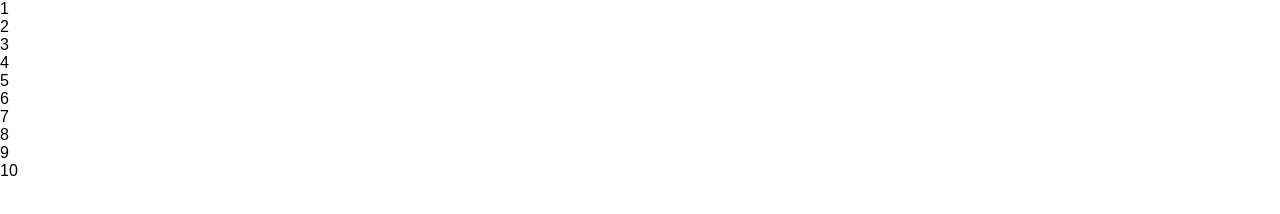
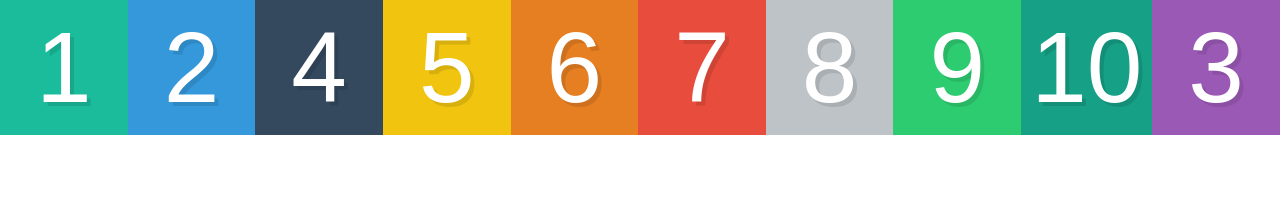
Before and after one commit to cybk/FlexboxPractice, a plain HTML site: page 02-order/index.html in a window 1280 px wide. Drawn offline with Linux system fonts and the light colour scheme.

Commit message:
Played with order

```diff
--- a/02-order/style.css
+++ b/02-order/style.css
@@ -7,3 +7,35 @@ input[type=reset],input[type=submit]{-webkit-appearance:button;cursor:pointer;}b
 
 
 /* Some default styles to make each box visible */
+.box {
+  color:white;
+  font-size: 100px;
+  text-align: center;
+  text-shadow:4px 4px 0 rgba(0,0,0,0.1);
+  padding:10px;
+}
+
+/* Colours for each box */
+.box1 { background:#1abc9c;}
+.box2 { background:#3498db;}
+.box3 { background:#9b59b6;}
+.box4 { background:#34495e;}
+.box5 { background:#f1c40f;}
+.box6 { background:#e67e22;}
+.box7 { background:#e74c3c;}
+.box8 { background:#bdc3c7;}
+.box9 { background:#2ecc71;}
+.box10 { background:#16a085;}
+
+/* Some default styles to make each box visible */
+.container{
+  display: flex;
+}
+
+.box{
+  flex:1;
+}
+
+.box3{
+  order: 5;
+}
```
